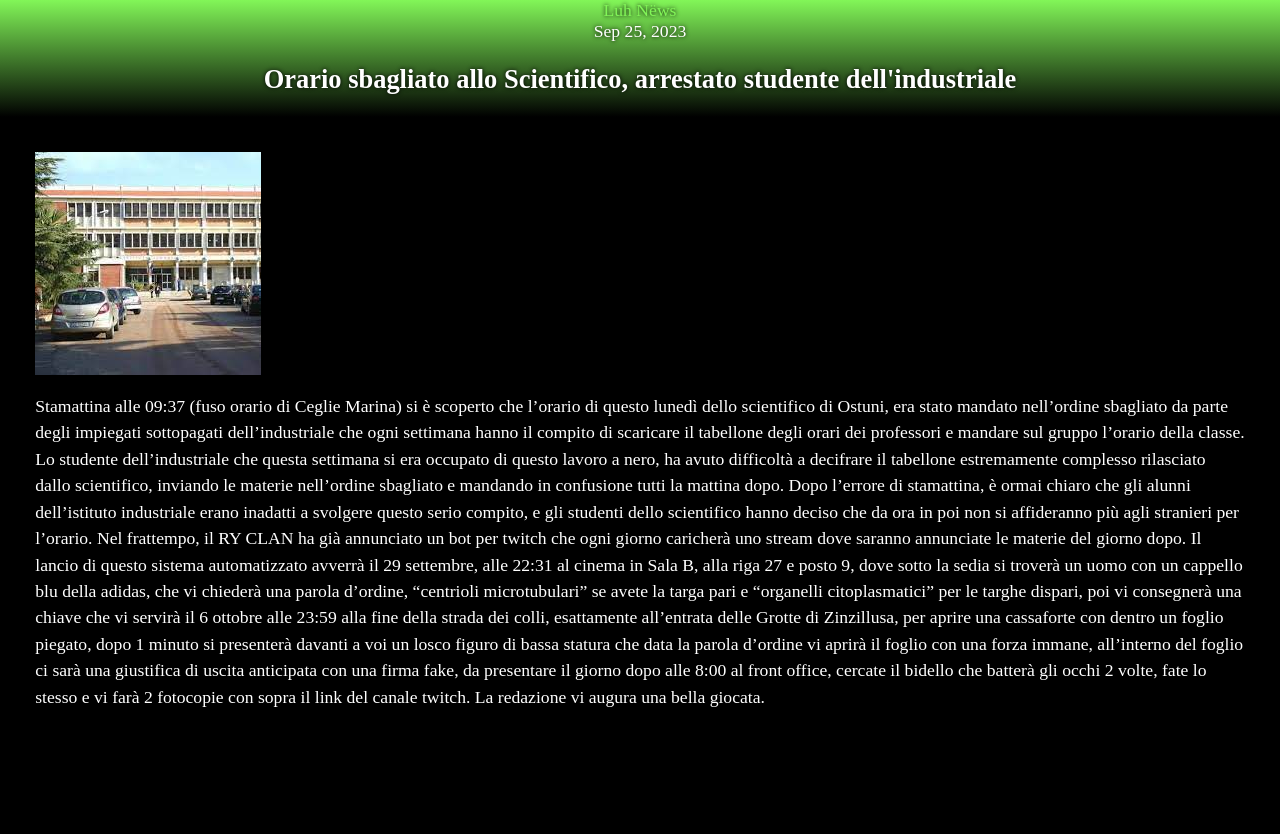
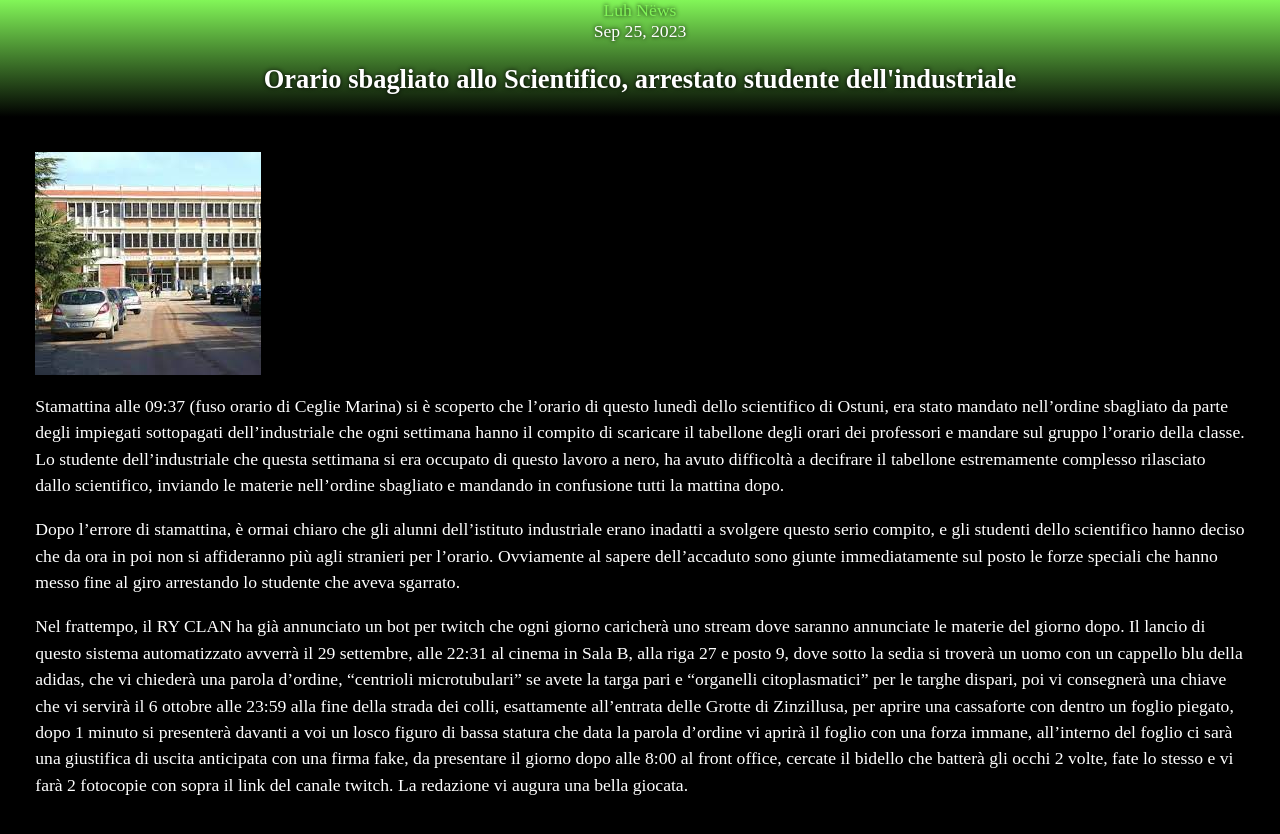
Before and after one commit to LuhNews/luhnews.github.io, a Jekyll site: the page built from _posts/2023-9-25-orario-scientifico.md, in a window 1280 px wide. Shown: the top 834 px of the page. Built offline with Jekyll 4.4.1, drawn with Linux system fonts in a browser that asks for light colours; some web fonts are replaced.

Commit message:
Update 2023-9-25-orario-scientifico.md

```diff
--- a/_posts/2023-9-25-orario-scientifico.md
+++ b/_posts/2023-9-25-orario-scientifico.md
@@ -6,6 +6,8 @@ image: /images/industriale.jpg
 
 Stamattina alle 09:37 (fuso orario di Ceglie Marina) si è scoperto che l'orario di questo lunedì dello scientifico di Ostuni, era stato mandato nell'ordine sbagliato da parte degli impiegati sottopagati dell'industriale che ogni settimana hanno il compito di scaricare il tabellone degli orari dei professori e mandare sul gruppo l'orario della classe.
 Lo studente dell'industriale che questa settimana si era occupato di questo lavoro a nero, ha avuto difficoltà a decifrare il tabellone estremamente complesso rilasciato dallo scientifico, inviando le materie nell'ordine sbagliato e mandando in confusione tutti la mattina dopo.
-Dopo l'errore di stamattina, è ormai chiaro che gli alunni dell'istituto industriale erano inadatti a svolgere questo serio compito, e gli studenti dello scientifico hanno deciso che da ora in poi non si affideranno più agli stranieri per l'orario.
+
+Dopo l'errore di stamattina, è ormai chiaro che gli alunni dell'istituto industriale erano inadatti a svolgere questo serio compito, e gli studenti dello scientifico hanno deciso che da ora in poi non si affideranno più agli stranieri per l'orario. Ovviamente al sapere dell'accaduto sono giunte immediatamente sul posto le forze speciali che hanno messo fine al giro arrestando lo studente che aveva sgarrato.
+
 Nel frattempo, il RY CLAN ha già annunciato un bot per twitch che ogni giorno caricherà uno stream dove saranno annunciate le materie del giorno dopo. Il lancio di questo sistema automatizzato avverrà il 29 settembre, alle 22:31 al cinema in Sala B, alla riga 27 e posto 9, dove sotto la sedia si troverà un uomo con un cappello blu della adidas, che vi chiederà una parola d'ordine, "centrioli microtubulari" se avete la targa pari e "organelli citoplasmatici" per le targhe dispari, poi vi consegnerà una chiave che vi servirà il 6 ottobre alle 23:59 alla fine della strada dei colli, esattamente all'entrata delle Grotte di Zinzillusa, per aprire una cassaforte con dentro un foglio piegato, dopo 1 minuto si presenterà davanti a voi un losco figuro di bassa statura che data la parola d'ordine vi aprirà il foglio con una forza immane, all'interno del foglio ci sarà una giustifica di uscita anticipata con una firma fake, da presentare il giorno dopo alle 8:00 al front office, cercate il bidello che batterà gli occhi 2 volte, fate lo stesso e vi farà 2 fotocopie con sopra il link del canale twitch.
 La redazione vi augura una bella giocata.
```
